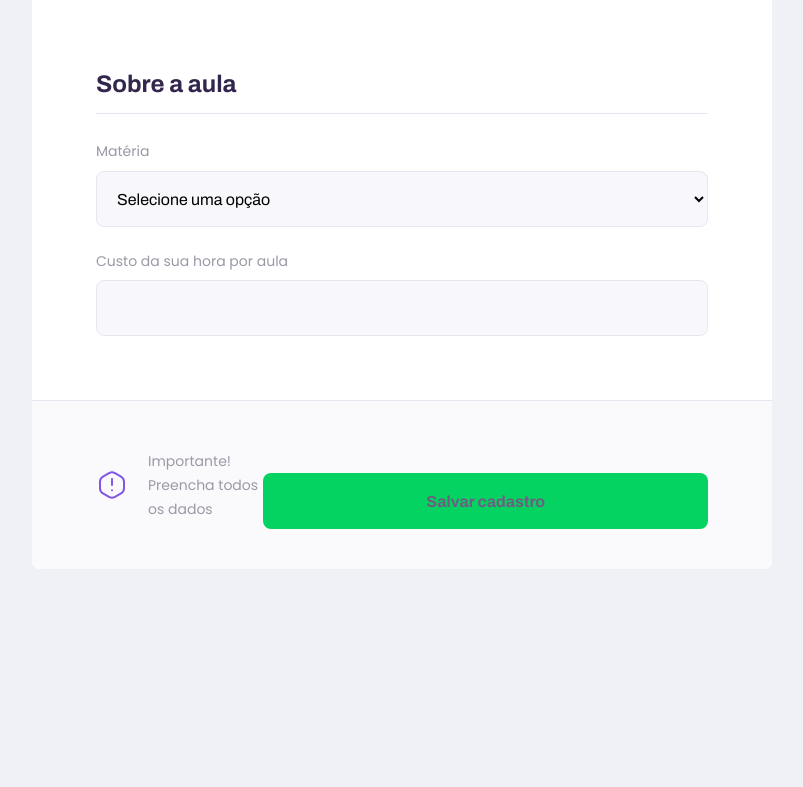
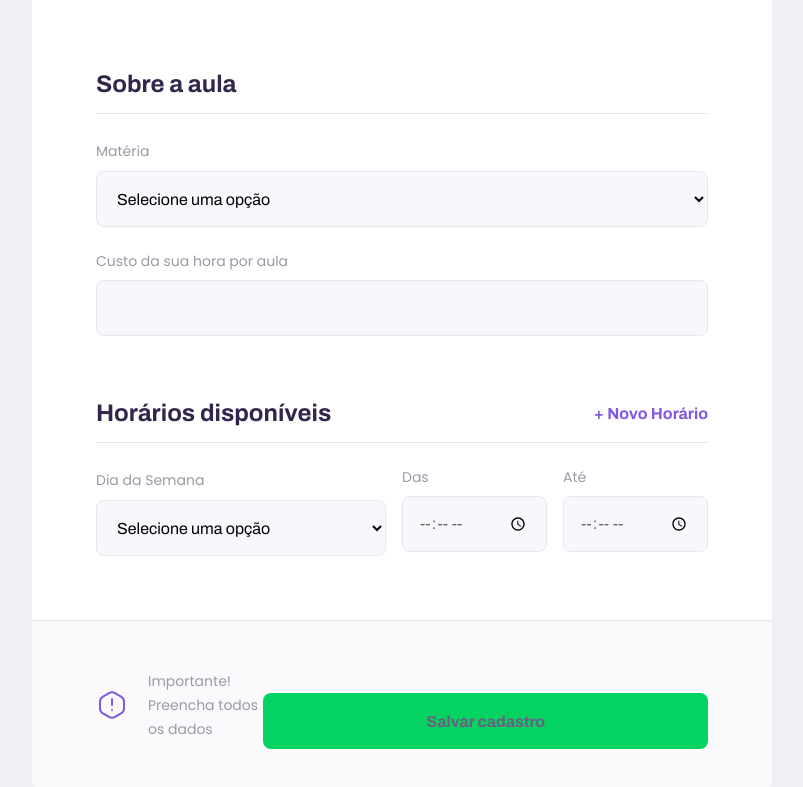
Before and after one commit to pedrochamberlain/proffy, a React (Create React App) app in the folder web/: page /give-classes in a window 1280 px wide. Shown: the part 939-1726 px from the top of the page, without its empty margins (238-1041 px from the left). Before the commit the page ends 1508 px from the top, so only its background shows below. Built offline with nearby package versions, Linux system fonts and the light colour scheme.

Commit message:
create scheduleItem state machine

```diff
--- a/web/src/components/Select/index.tsx
+++ b/web/src/components/Select/index.tsx
@@ -15,8 +15,8 @@
     return (
         <div className="select-block">
             <label htmlFor={name}>{label}</label>
-            <select id={name} {...rest}>
-                <option value="" disabled selected hidden>Selecione uma opção</option>
+            <select defaultValue="" id={name} {...rest}>
+                <option value="" disabled hidden>Selecione uma opção</option>
                 {options.map(option => {
                     return <option key={option.value} value={option.value}>{option.label}</option>
                 })}
--- a/web/src/pages/TeacherForm/index.tsx
+++ b/web/src/pages/TeacherForm/index.tsx
@@ -1,4 +1,4 @@
-import React from 'react'
+import React, { useState } from 'react'
 
 import Input from '../../components/Input'
 import Select from '../../components/Select'
@@ -10,6 +10,18 @@
 import './styles.css'
 
 function TeacherForm() {
+    const [scheduleItems, setScheduleItems] = useState([
+        { week_day: 0, from: '', to: ''}
+    ])
+
+    function addNewScheduleItem() {
+        setScheduleItems([
+            ...scheduleItems,
+            { week_day: 0, from: '', to: '' }
+        ])
+    }
+
+
     return (
         <div id="page-teacher-form" className="container">
             <PageHeader
@@ -20,7 +32,6 @@
             <main>
                 <fieldset>
                     <legend>Seus dados</legend>
-
                     <Input name="name" label="Nome completo" />
                     <Input name="avatar" label="Avatar" />
                     <Input name="whatsapp" label="WhatsApp" />
@@ -44,6 +55,36 @@
                     <Input name="cost" label="Custo da sua hora por aula" />
                 </fieldset>
 
+                <fieldset>
+                    <legend>
+                        Horários disponíveis
+                        <button type="button" onClick={addNewScheduleItem}>
+                            + Novo Horário
+                        </button>
+                    </legend>
+
+                    {scheduleItems.map(scheduleItem => {
+                        return (
+                            <div className="schedule-item">
+                                <Select
+                                    name="week_day"
+                                    label="Dia da Semana"
+                                    options={[
+                                        { value: '0', label: 'Domingo' },
+                                        { value: '1', label: 'Segunda-feira' },
+                                        { value: '2', label: 'Terça-feira' },
+                                        { value: '3', label: 'Quarta-feira' },
+                                        { value: '4', label: 'Quinta-feira' },
+                                        { value: '5', label: 'Sexta-feira' },
+                                        { value: '6', label: 'Sábado' }
+                                    ]}
+                                />
+                                <Input name="from" label="Das" type="time"/>
+                                <Input name="to" label="Até" type="time"/>
+                            </div>
+                        )})}
+                </fieldset>
+
                 <footer>
                     <p>
                         <img src={warningIcon} alt="Aviso importante" />
--- a/web/src/pages/TeacherForm/styles.css
+++ b/web/src/pages/TeacherForm/styles.css
@@ -36,6 +36,19 @@
     width: 100%;
     padding-bottom: 1.6rem;
     border-bottom: 1px solid var(--color-line-in-white)
+}
+
+#page-teacher-form main fieldset legend button {
+    background: none;
+    border: 0;
+    color: var(--color-primary);
+    font: 700 1.6rem Archivo;
+    cursor: pointer;
+    transition: color 0.2s;
+}
+
+#page-teacher-form main fieldset legend button:hover {
+    color: var(--color-primary-dark);
 }
 
 #page-teacher-form main fieldset .input-block+.textarea-block,
@@ -100,6 +113,16 @@
         padding: 0 6.4rem;
     }
 
+    #page-teacher-form main .schedule-item {
+        display: grid;
+        grid-template-columns: 2fr 1fr 1fr;
+        column-gap: 1.6rem;
+    }
+
+    #page-teacher-form main .schedule-item .input-block {
+        margin-top: 0 !important;
+    }
+
     #page-teacher-form main footer {
         padding: 4.0rem 6.4rem;
         display: flex;
```
